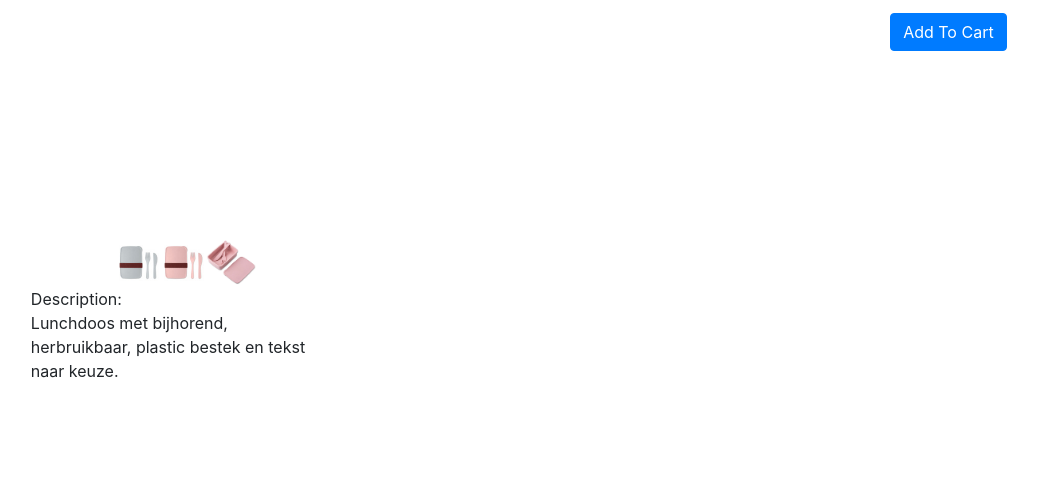
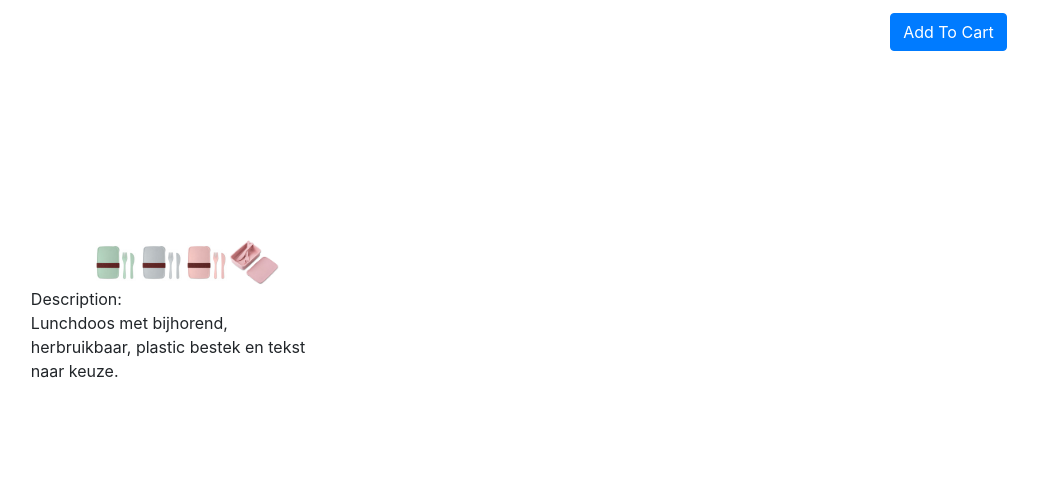
Before and after one commit to TommyRooryck/webshopofficial, a PHP site: page /product_details?id=45 in a window 1280 px wide. Shown: the part 1150-1633 px from the top of the page, without its empty margins (205-1243 px from the left). Run offline with PHP 8.4, Linux system fonts and the light colour scheme; data comes from the database, SQL or seed files in the repository.

Commit message:
bugfix img gallery

```diff
--- a/product_details.php
+++ b/product_details.php
@@ -100,6 +100,9 @@ if (isset($_POST['submit'])) {
                     <div class="col-12">
                         <div class="row m-auto">
                             <div class="col-12 d-flex justify-content-center">
+                                <div class="col-lg-1">
+                                    <img class="img-gallery" onclick="myFunction(this);" src=" <?php echo $product->image_path_and_placeholder();?>" alt="">
+                                </div>
                             <?php foreach ($photos as $photo) : ?>
                             <div class="col-lg-1">
                                 <img class="img-gallery" onclick="myFunction(this);" src=" <?php echo $photo->picture_path();?>" alt="">
```
